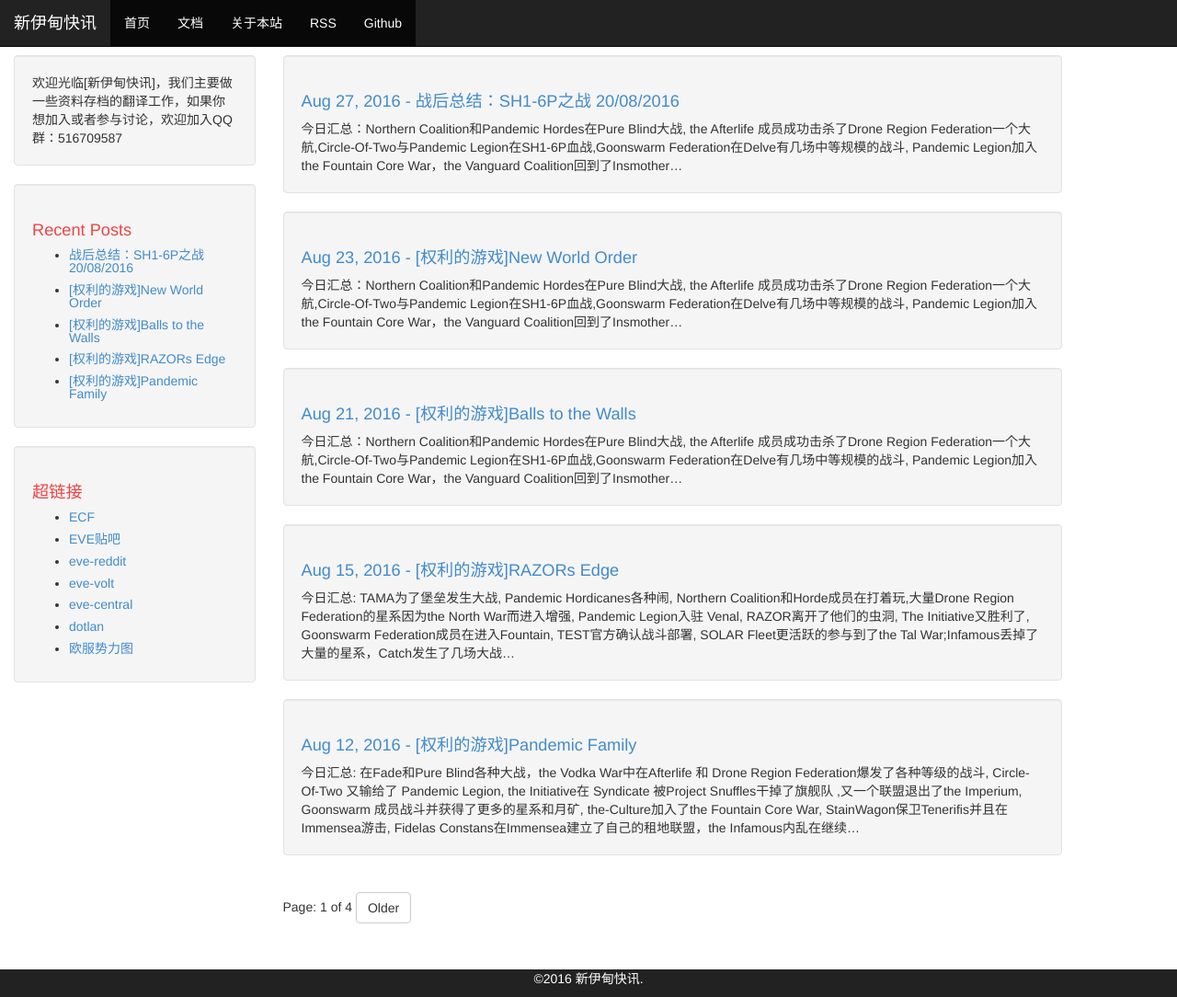
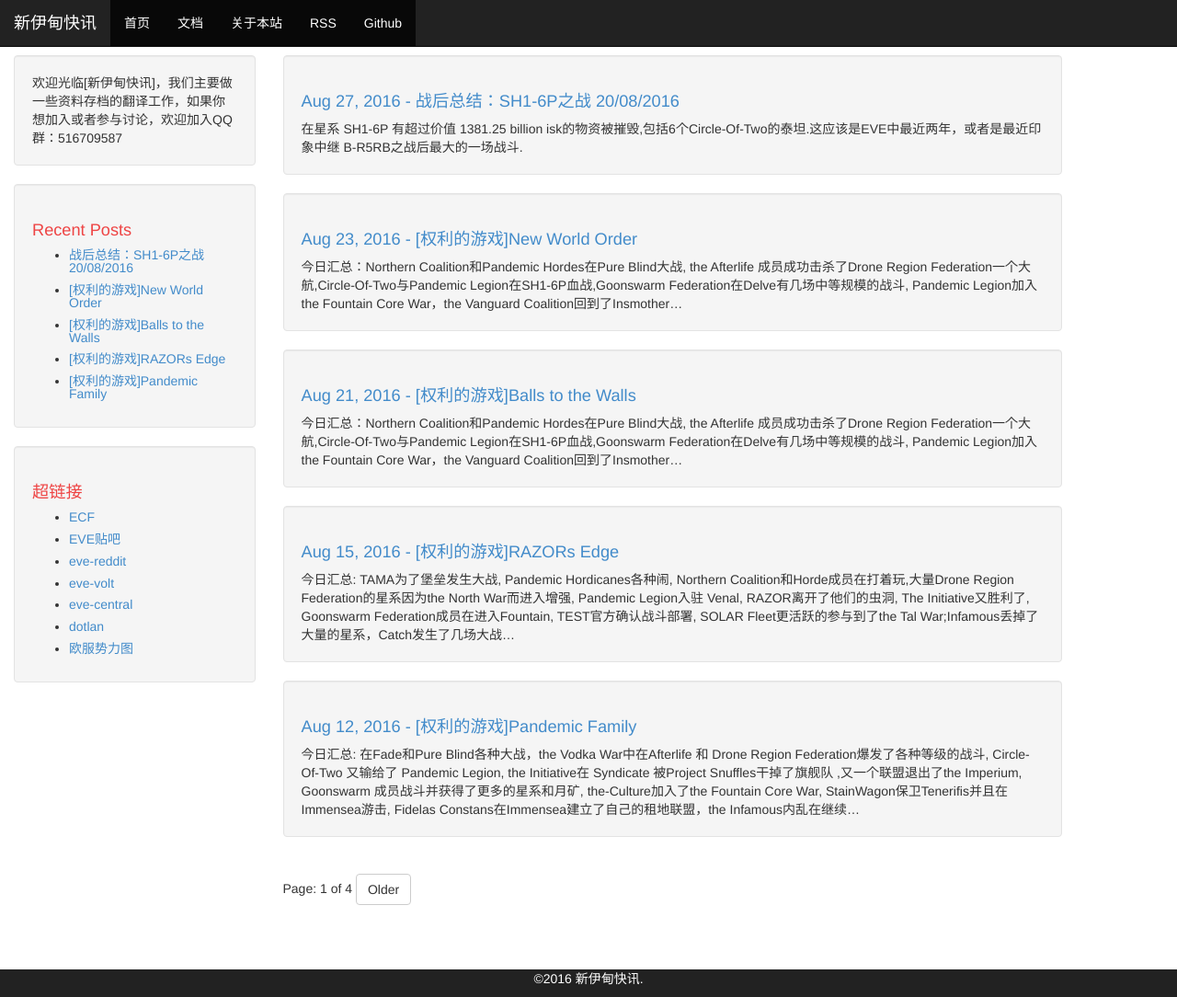
Before and after one commit to zhang98722/zhang98722.github.io, a Jekyll site: the page built from index.html, in a window 1280 px wide and 1084 px high. Shown: the whole window at 92% size. Built offline with Jekyll 4.4.1, drawn with Linux system fonts in a browser that asks for light colours; the list of posts is cut into pages by our own code; comment, search, counter and statistics services are not loaded.

Commit message:
Update 2016-08-27-action-report-battle-sh1-6p-20082016.md

```diff
--- a/_posts/2016-08-27-action-report-battle-sh1-6p-20082016.md
+++ b/_posts/2016-08-27-action-report-battle-sh1-6p-20082016.md
@@ -3,12 +3,12 @@ layout: post
 title: "战后总结：SH1-6P之战 20/08/2016"
 date: 2016-08-27 12:00:00 -0800
 comments: true
-summary: "今日汇总：Northern Coalition和Pandemic Hordes在Pure Blind大战, the Afterlife 成员成功击杀了Drone Region Federation一个大航,Circle-Of-Two与Pandemic Legion在SH1-6P血战,Goonswarm Federation在Delve有几场中等规模的战斗, Pandemic Legion加入the Fountain Core War，the Vanguard Coalition回到了Insmother…"
+summary: "在星系 SH1-6P 有超过价值 1381.25 billion isk的物资被摧毁,包括6个Circle-Of-Two的泰坦.这应该是EVE中最近两年，或者是最近印象中继 B-R5RB之战后最大的一场战斗."
 ---
 
 <div class="content">
   <p>
-    <img class="alignnone" src="http://web.ccpgamescdn.com/newssystem/media/70481/1/fC8mEFe[1].jpg" width="3840" height="2035"></p>
+    <img class="alignnone" src="http://web.ccpgamescdn.com/newssystem/media/70481/1/fC8mEFe[1].jpg" width="700"></p>
   <h6>图片来自
     <a href="https://twitter.com/Ben_Thai1234/status/767217524584882176">@Ben_Thai1234</a></h6>
   <p>
@@ -31,7 +31,7 @@ summary: "今日汇总：Northern Coalition和Pandemic Hordes在Pure Blind大战
     <span class="ui-state-default ui-state-error ui-corner-all ux-summaryBox">
       <strong>1381.25 billion isk</strong>的物资被摧毁, 包括6个
       <span style="color: #ff0000;">
-        <strong>Circle-Of-Two</strong></span>大
+        <strong>Circle-Of-Two</strong></span>的
       <em>泰坦</em>.这应该是EVE中最近两年，或者是最近印象中继
       <span style="color: #008000;">
         <strong>B-R5RB</strong></span>之战后最大的一场战斗.</span>
```
